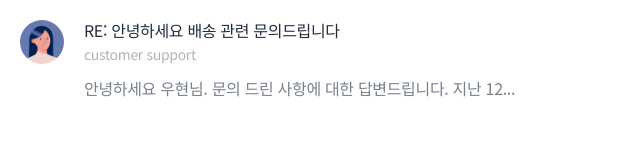
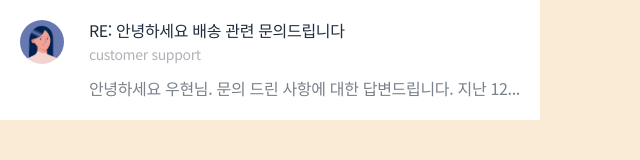
Before and after one commit to GAYEONii/studyHTML_CSS, a plain HTML site: page flex_2/index.html in a window 1280 px wide. Shown: the whole page, without its empty margins (0-640 px from the left). Drawn offline with Linux system fonts and the light colour scheme.

Commit message:
flex example 2

```diff
--- a/flex_1/style.css
+++ b/flex_1/style.css
@@ -48,8 +48,9 @@ a {
 
 .tab-menu{
   display: flex;
+  /* 기본값으로 설정되어 있음
   flex-direction: row;
   flex-wrap: nowrap;
-  justify-content: flex-start;
+  justify-content: flex-start; */
   align-items: center;
 }
--- a/flex_2/style.css
+++ b/flex_2/style.css
@@ -6,6 +6,7 @@
 body {
   font-family: "Noto Sans KR", sans-serif;
   letter-spacing: -0.02em;
+  background-color: antiquewhite;
 }
 
 h1 {
@@ -33,22 +34,10 @@ p {
   background-color: #fff;
 }
 
-.card::after {
-  content: "";
-  display: block;
-  clear: left;
-}
-
 .card-user {
-  float: left;
   width: 44px;
   height: 44px;
   border-radius: 50%;
-  margin-right: 20px;
-}
-
-.card-content {
-  float: left;
 }
 
 .card-content h1 {
@@ -61,3 +50,12 @@ p {
 }
 
 /* ▼ WHERE YOUR CODE BEGINS */
+
+.card{
+  display: flex;
+  /*flex-direction: row;
+  flex-wrap: nowrap;
+  align-itmes: flex-start */
+  justify-content: space-between;
+  width: 540px;
+}
```
Also changed, not shown: 1 other file.
